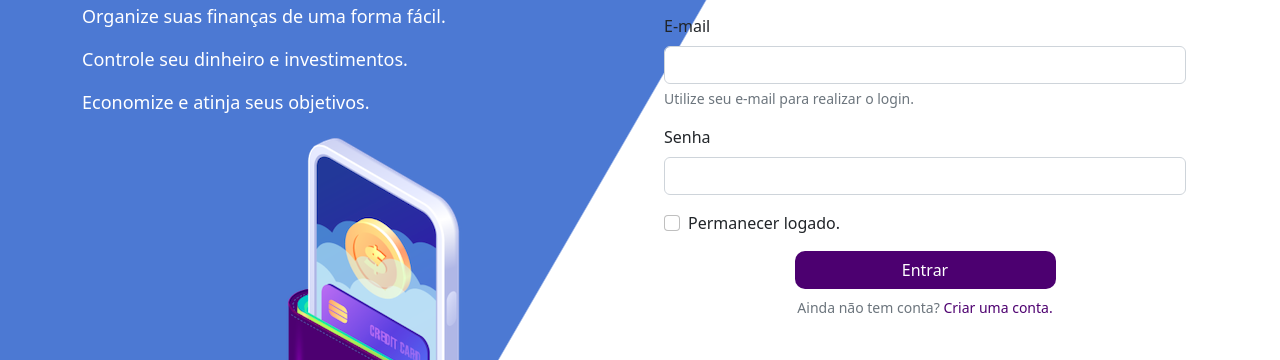
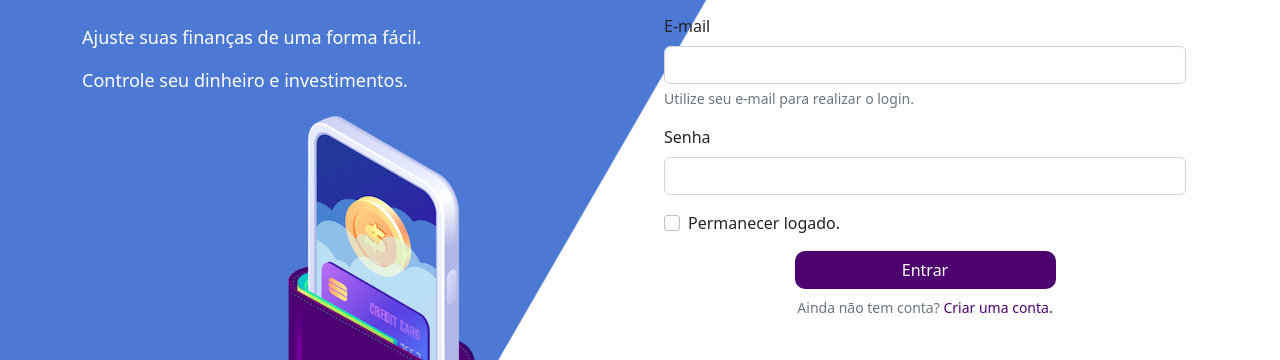
Before and after one commit to NiajeDiogenes/Nikel, a plain HTML site: page public/index.html in a window 1280 px wide. Shown: the part 133-493 px from the top of the page. Drawn offline with nearby package versions, Linux system fonts and the light colour scheme.

Commit message:
Auterado o text-login

```diff
--- a/public/index.html
+++ b/public/index.html
@@ -14,9 +14,8 @@
             <div class="row vh-100">
         <div class="col d-flex justify-content-center my-5  flex-column">
             <div class="text-login">
-                <p>Organize suas finanças de uma forma fácil.</p>
+                <p>Ajuste suas finanças de uma forma fácil.</p>
                 <p>Controle seu dinheiro e investimentos.</p>
-                <p>Economize e atinja seus objetivos.</p>
                 </div>
                 <div class="text-center">
                     <img src="./assets/images/pocket.png" alt="image pocket" class="img-fluid" srcset="">
```
